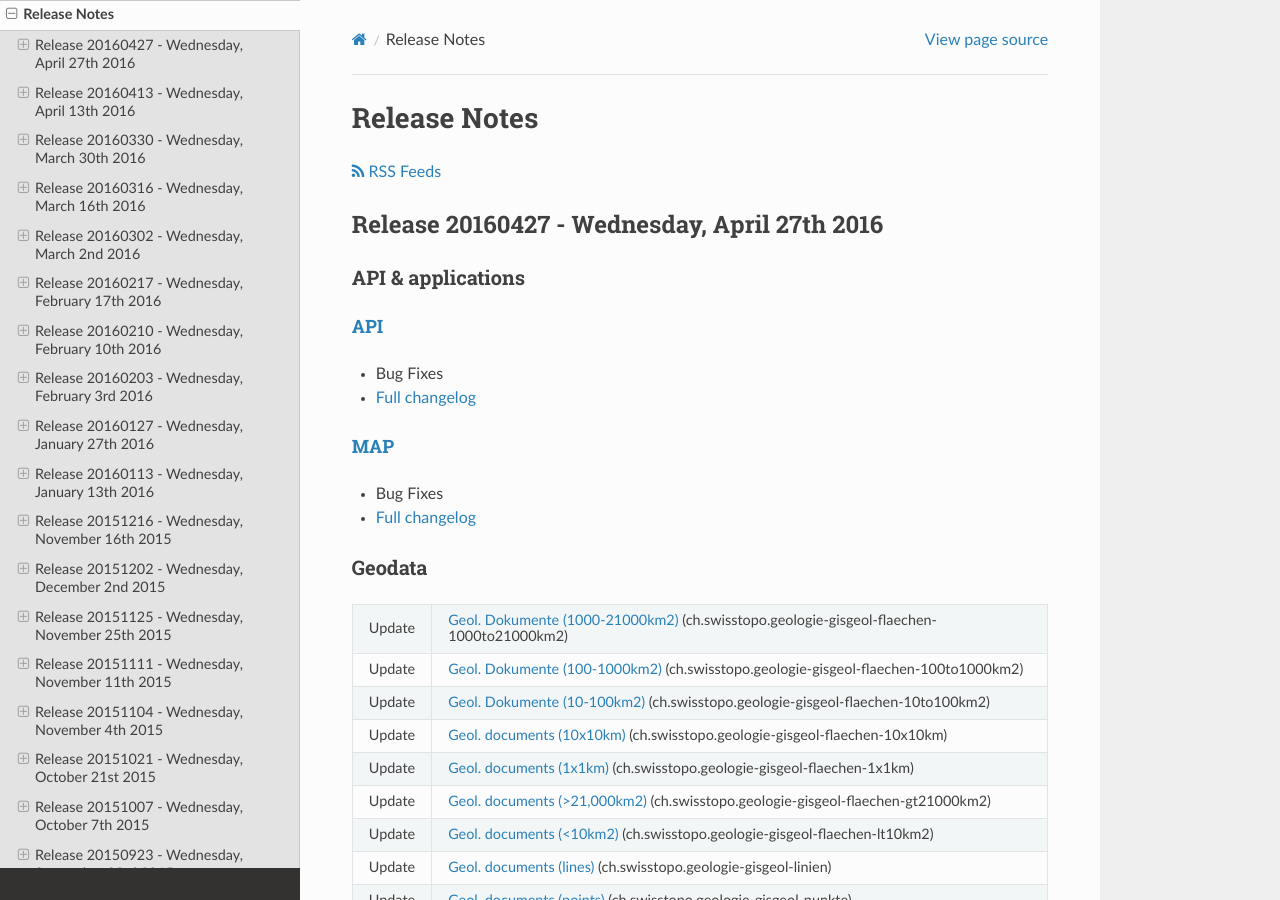
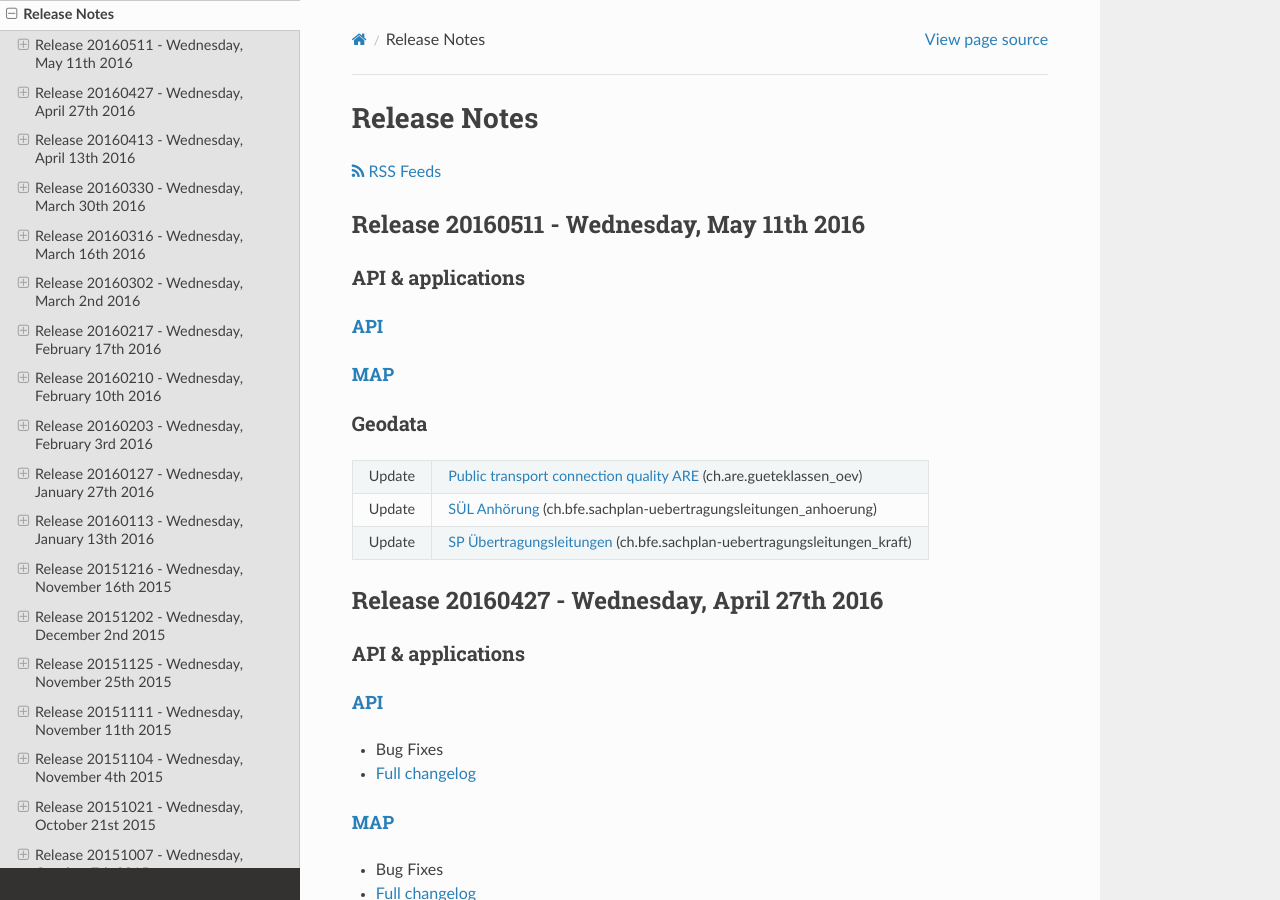
Before and after one commit to swisstopo-test/doc-chsdi3, a Sphinx documentation site: the page built from source/releasenotes/index.rst, in a window 1280 px wide and 900 px high. Built offline with Sphinx 7.4.7 and the Read the Docs theme 2.0.0, drawn with Linux system fonts in a browser that asks for light colours.

Commit message:
relnotes ltfoa

```diff
--- a/source/releasenotes/index.rst
+++ b/source/releasenotes/index.rst
@@ -14,6 +14,32 @@ Release Notes
 
     <p><a class="reference external" href="rss2.xml"> <i class="fa fa-rss"> RSS Feeds </i></a></p>
 
+
+.. _releasenotes_20160511:
+
+Release 20160511 - Wednesday, May 11th 2016
+------------------------------------------------
+
+API & applications
+******************
+
+`API <//api3.geo.admin.ch>`__
+'''''''''''''''''''''''''''''
+
+
+`MAP <//map.geo.admin.ch>`__
+'''''''''''''''''''''''''''''
+
+
+Geodata
+*******
++--------+---------------------------------------------------------------------------------------------------------------------------------------------------------+
+| Update | `Public transport connection quality ARE <//map.geo.admin.ch/?layers=ch.are.gueteklassen_oev>`__ (ch.are.gueteklassen_oev)                              |
++--------+---------------------------------------------------------------------------------------------------------------------------------------------------------+
+| Update | `SÜL Anhörung <//map.geo.admin.ch/?layers=ch.bfe.sachplan-uebertragungsleitungen_anhoerung>`__ (ch.bfe.sachplan-uebertragungsleitungen_anhoerung)       |
++--------+---------------------------------------------------------------------------------------------------------------------------------------------------------+
+| Update | `SP Übertragungsleitungen <//map.geo.admin.ch/?layers=ch.bfe.sachplan-uebertragungsleitungen_kraft>`__ (ch.bfe.sachplan-uebertragungsleitungen_kraft)   |
++--------+---------------------------------------------------------------------------------------------------------------------------------------------------------+
 
 .. _releasenotes_20160427:
 
```
